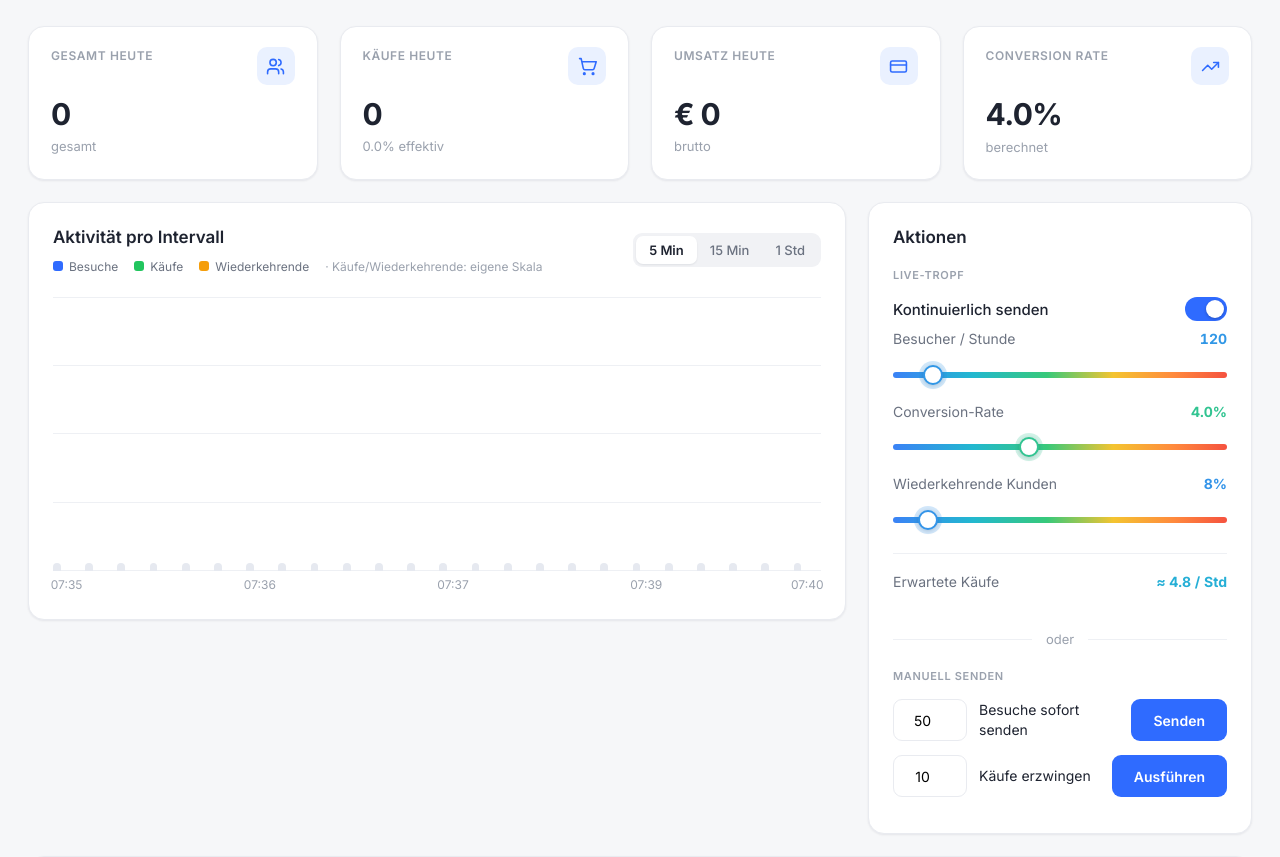
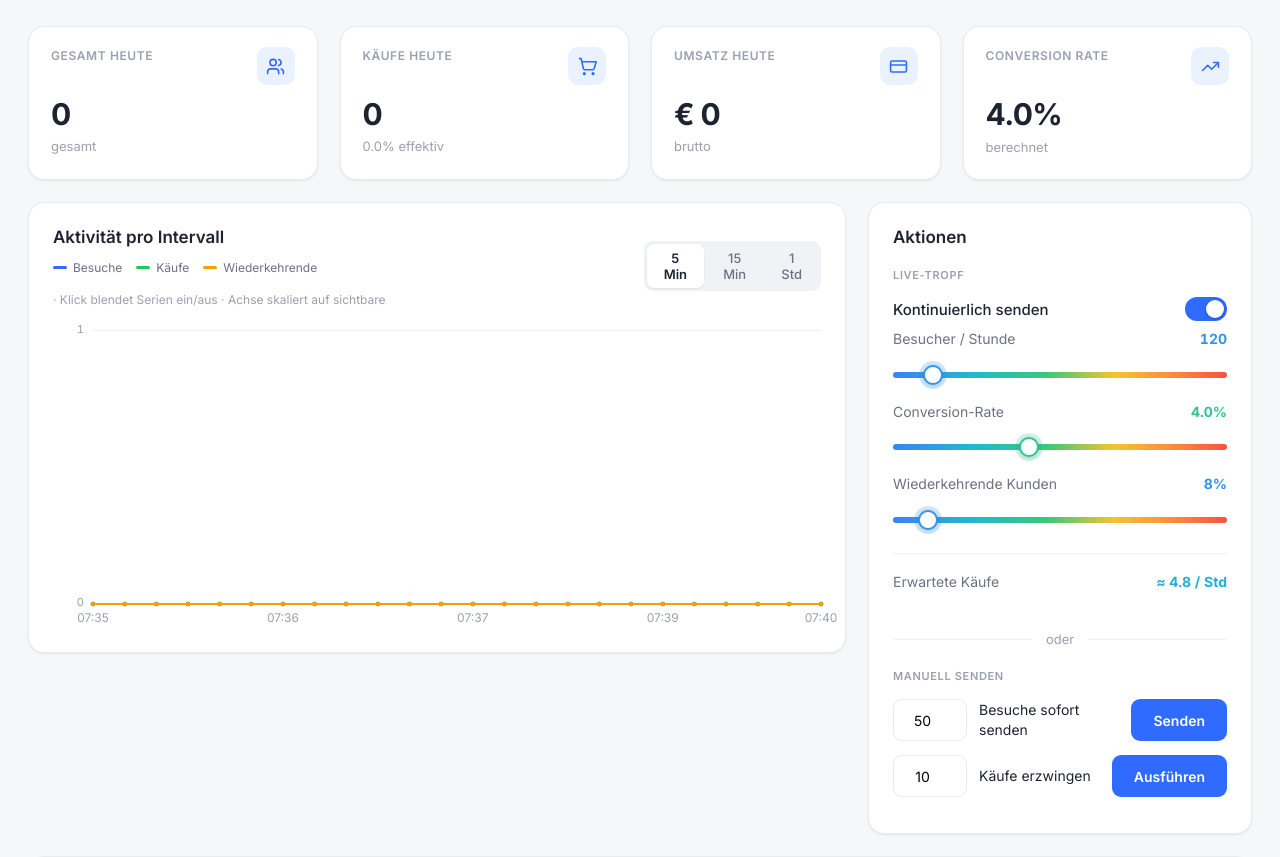
Before and after one commit to bbw-it/m392_matomo-woocommerce-trafficlab, a Flask app: page / in a window 1280 px wide. Shown: the part 70-927 px from the top of the page. Run offline with Flask 3, Linux system fonts and the light colour scheme.

Commit message:
feat(lab): Aktivitäts-Diagramm als Liniendiagramm mit umschaltbaren Serien
Balken → SVG-Liniendiagramm (Besuche/Käufe/Wiederkehrende). Serien per Klick
auf die Legende ein-/ausblendbar; Y-Achse skaliert auf die SICHTBAREN Serien
(blendet man Besuche aus, zoomt sie auf die Konversionen, ganzzahlige Ticks).

Behebt die irreführende verdeckte Doppelskala: vorher wirkte 1 Kauf höher als
6 Besuche. Jetzt eine ehrliche Achse mit beschrifteten Gitterlinien, Hover-
Band mit Führungslinie + Tooltip (ausgeblendete Serien durchgestrichen),
korrekte Grammatik. Verifiziert via node-Syntaxcheck, DOM-Mock-Render und
visuellem Screenshot (beide Achsen-Zustände).

Co-Authored-By: Claude Opus 4.8 <noreply@anthropic.com>

```diff
--- a/traffic/templates/index.html
+++ b/traffic/templates/index.html
@@ -71,29 +71,35 @@
     color:var(--gray); padding:6px 13px; border-radius:7px; cursor:pointer; transition:.15s}
   .seg button.on{background:var(--card); color:var(--ink); box-shadow:0 1px 2px rgba(16,24,40,.08); font-weight:600}
   .plot{position:relative; height:300px; padding-bottom:26px}
-  .grid{position:absolute; left:0; right:0; top:0; bottom:26px; display:flex; flex-direction:column; justify-content:space-between; pointer-events:none}
-  .grid i{height:1px; background:var(--line2)}
-  .bars{position:relative; height:100%; display:flex; align-items:flex-end; gap:5px}
-  .slot{position:relative; flex:1 1 0; min-width:0; height:100%; display:flex; align-items:flex-end}
-  /* drei Serien je Intervall: Besuche / Käufe / Wiederkehrend */
-  .grp{display:flex; align-items:flex-end; gap:2px; width:100%; height:100%}
-  .grp .b{flex:1 1 0; min-width:0; border-radius:4px 4px 0 0; transition:height .4s cubic-bezier(.2,.7,.2,1)}
-  .grp .b.v{background:var(--blue)}
-  .grp .b.p{background:var(--green)}
-  .grp .b.r{background:var(--orange)}
-  .grp .b.v.zero{background:#e6e9f0}
-  .slot:hover .b.v:not(.zero){background:var(--blue-d)}
-  /* Legende */
-  .legend{display:flex; gap:16px; margin-top:8px}
-  .legend .lg{display:inline-flex; align-items:center; gap:6px; font-size:12px; color:var(--gray)}
-  .legend .lg i{width:10px; height:10px; border-radius:3px; flex:none}
-  .slot .ax{position:absolute; bottom:-22px; left:50%; transform:translateX(-50%); font-size:12px; color:var(--mut); white-space:nowrap}
-  .slot .tip{position:absolute; bottom:100%; left:50%; transform:translate(-50%,-8px); background:var(--ink); color:#fff;
-    padding:6px 10px; border-radius:8px; font-size:12px; white-space:nowrap; opacity:0; pointer-events:none; transition:opacity .12s; z-index:5}
-  .slot .tip b{font-weight:700}
-  .slot .tip em{display:block; font-style:normal; opacity:.7; font-size:11px}
-  .slot .tip::after{content:''; position:absolute; top:100%; left:50%; transform:translateX(-50%); border:5px solid transparent; border-top-color:var(--ink)}
-  .slot:hover .tip{opacity:1}
+  .grid{position:absolute; left:40px; right:0; top:0; bottom:26px; display:flex; flex-direction:column; justify-content:space-between; pointer-events:none}
+  .grid .gl{position:relative; height:1px; background:var(--line2)}
+  .grid .gl span{position:absolute; right:100%; margin-right:9px; top:50%; transform:translateY(-50%);
+    font-size:11px; color:var(--mut); font-variant-numeric:tabular-nums; white-space:nowrap}
+  /* Liniendiagramm: SVG-Linien + transparente Hover-Bänder darüber */
+  .lc{position:absolute; left:40px; right:0; top:0; bottom:26px}
+  .lc svg{position:absolute; inset:0; width:100%; height:100%; overflow:visible}
+  .lc svg polyline{fill:none; stroke-width:2; stroke-linejoin:round; stroke-linecap:round}
+  .hov{position:absolute; inset:0}
+  .hb{position:absolute; top:0; bottom:0; transform:translateX(-50%)}
+  .hb::before{content:''; position:absolute; top:0; bottom:0; left:50%; width:1px; background:var(--line);
+    opacity:0; transform:translateX(-50%); transition:opacity .1s}
+  .hb:hover::before{opacity:1}
+  .hb .ax{position:absolute; bottom:-22px; left:50%; transform:translateX(-50%); font-size:12px; color:var(--mut); white-space:nowrap}
+  .tip{position:absolute; top:4px; left:50%; transform:translateX(-50%); background:var(--ink); color:#fff;
+    padding:6px 10px; border-radius:8px; font-size:12px; white-space:nowrap; opacity:0; pointer-events:none; transition:opacity .12s; z-index:6}
+  .hb:hover .tip{opacity:1}
+  .tip b{font-weight:700}
+  .tip em{display:block; font-style:normal; opacity:.7; font-size:11px; margin-top:2px}
+  .tip i{display:inline-block; width:8px; height:8px; border-radius:50%; margin-right:3px; vertical-align:middle}
+  .tip s{text-decoration:none; opacity:.4}
+  /* Legende = Serien-Umschalter (klickbar) */
+  .legend{display:flex; flex-wrap:wrap; gap:14px; margin-top:8px; align-items:center}
+  .legend .lg{display:inline-flex; align-items:center; gap:6px; font-size:12px; color:var(--gray);
+    background:0; border:0; padding:2px 0; font-family:var(--font); cursor:pointer}
+  .legend .lg i.ln{width:14px; height:3px; border-radius:2px; flex:none}
+  .legend .lg.off{opacity:.45; text-decoration:line-through}
+  .legend .lg.off i.ln{background:var(--mut)!important}
+  .legend .hint{font-size:12px; color:var(--mut)}
 
   /* ---------- aktionen ---------- */
   .akt h2{font-size:17px; font-weight:600; margin:0 0 18px}
@@ -228,11 +234,11 @@
       <div class="ch-head">
         <div>
           <h2>Aktivität pro Intervall</h2>
-          <div class="legend">
-            <span class="lg"><i style="background:var(--blue)"></i>Besuche</span>
-            <span class="lg"><i style="background:var(--green)"></i>Käufe</span>
-            <span class="lg"><i style="background:var(--orange)"></i>Wiederkehrende</span>
-            <span class="lg" style="color:var(--mut)">· Käufe/Wiederkehrende: eigene Skala</span>
+          <div class="legend" id="legend">
+            <button class="lg" data-s="v" type="button"><i class="ln" style="background:var(--blue)"></i>Besuche</button>
+            <button class="lg" data-s="p" type="button"><i class="ln" style="background:var(--green)"></i>Käufe</button>
+            <button class="lg" data-s="r" type="button"><i class="ln" style="background:var(--orange)"></i>Wiederkehrende</button>
+            <span class="hint">· Klick blendet Serien ein/aus · Achse skaliert auf sichtbare</span>
           </div>
         </div>
         <div class="seg" id="seg">
@@ -242,8 +248,8 @@
         </div>
       </div>
       <div class="plot">
-        <div class="grid"><i></i><i></i><i></i><i></i><i></i></div>
-        <div class="bars" id="chart"></div>
+        <div class="grid" id="grid"></div>
+        <div class="lc" id="chart"></div>
       </div>
     </div>
 
@@ -381,6 +387,16 @@ $('#seg').addEventListener('click', e=>{ const b=e.target.closest('button'); if(
   $('#seg').querySelectorAll('button').forEach(x=>x.classList.toggle('on', x===b));
   intervalMin=+b.dataset.min; if(window._hist) drawChart(window._hist); });
 
+// Serien ein-/ausblenden (Klick auf die Legende) – mind. eine Serie bleibt sichtbar
+$('#legend').addEventListener('click', e=>{
+  const b=e.target.closest('.lg'); if(!b||!b.dataset.s) return;
+  const k=b.dataset.s;
+  if(seriesOn[k] && Object.values(seriesOn).filter(Boolean).length===1) return;
+  seriesOn[k]=!seriesOn[k];
+  b.classList.toggle('off', !seriesOn[k]);
+  if(window._hist) drawChart(window._hist);
+});
+
 // log clear (client-seitig)
 $('#clear').addEventListener('click', ()=>{ cleared=Date.now()/1000; $('#log').innerHTML=''; });
 
@@ -389,9 +405,21 @@ function flash(id){ const c=$(id).closest('.kpi'); c.classList.remove('flash');
 const N_BARS=24;
 function pad2(n){ return String(n).padStart(2,'0'); }
 function clock(t){ const d=new Date(t*1000); return pad2(d.getHours())+':'+pad2(d.getMinutes()); }
+const seriesOn = {v:true, p:true, r:true};   // Sichtbarkeit je Serie (Legende schaltet)
+const SERIES = [
+  {k:'v', col:'var(--blue)',   lab:'Besuche'},
+  {k:'p', col:'var(--green)',  lab:'Käufe'},
+  {k:'r', col:'var(--orange)', lab:'Wiederk.'},
+];
+function axisMax(x){             // schönes Achsen-Max; kleine Zählungen ganzzahlig
+  if(x<=6) return Math.max(1, Math.ceil(x));
+  const p=Math.pow(10,Math.floor(Math.log10(x))), f=x/p;
+  const n = f<=2?2 : f<=2.5?2.5 : f<=3?3 : f<=4?4 : f<=5?5 : f<=6?6 : f<=8?8 : 10;
+  return Math.ceil(n*p);
+}
 function drawChart(hist){
   window._hist=hist;
-  // pro Datenpunkt die Zuwächse je Serie (kumulierte Summen → Delta)
+  // pro Datenpunkt die Zuwächse je Serie (kumulierte Summen -> Delta)
   const pts=[]; for(let i=1;i<hist.length;i++) pts.push({
     t:hist[i].t,
     v:Math.max(0, hist[i].visits      - hist[i-1].visits),
@@ -403,28 +431,44 @@ function drawChart(hist){
   const buckets=[]; for(let b=0;b<N_BARS;b++) buckets.push({v:0,p:0,r:0, t:start+(b+0.5)*bw});
   pts.forEach(pt=>{ if(pt.t>=start){ const idx=Math.min(N_BARS-1, Math.floor((pt.t-start)/bw));
     buckets[idx].v+=pt.v; buckets[idx].p+=pt.p; buckets[idx].r+=pt.r; } });
-  // Besuche und Käufe/Wiederkehrende haben sehr unterschiedliche Größenordnungen
-  // (z. B. 200 Besuche vs. 1 Kauf). Auf EINER Skala würde ein einzelner Besuchs-
-  // Spike die Käufe unsichtbar machen → eigene Skala: Besuche relativ zum Besuchs-
-  // Max, Käufe + Wiederkehrende relativ zu IHREM Max (gemeinsam, damit untereinander
-  // vergleichbar). Exakte Zahlen stehen im Tooltip.
-  const vMax  = Math.max(1, ...buckets.map(b=>b.v));
-  const prMax = Math.max(1, ...buckets.map(b=>Math.max(b.p,b.r)));
-  const hV  = n=> n>0 ? Math.round(8  + (n/vMax)  * 90) : 3;   // 0 = grauer Stummel
-  const hPR = n=> n>0 ? Math.round(34 + (n/prMax) * 64) : 0;   // ab 1 klar sichtbar
-  const bar=(n,cls,h,stub)=>
-    '<div class="b '+cls+(n===0&&stub?' zero':'')+'" style="height:'+h+'%"></div>';
-  $('#chart').innerHTML = buckets.map((b,i)=>{
-    const ax = (i%6===0 || i===N_BARS-1) ? '<span class="ax">'+clock(b.t)+'</span>' : '';
-    const tip='<span class="tip"><b>'+b.v+'</b> Besuche · <b>'+b.p+'</b> Käufe · <b>'+b.r+'</b> wiederk.<em>'+clock(b.t)+'</em></span>';
-    return '<div class="slot"><div class="grp">'
-      + bar(b.v,'v',hV(b.v),true)
-      + bar(b.p,'p',hPR(b.p),false)
-      + bar(b.r,'r',hPR(b.r),false)
-      + '</div>'+tip+ax+'</div>';
+
+  // EINE Skala, die sich auf die SICHTBAREN Serien einstellt: Käufe/Wiederkehrende sind
+  // viel seltener als Besuche -> blendet man Besuche aus, zoomt die Achse auf sie. So
+  // bleibt es ehrlich (keine verdeckte zweite Skala) und trotzdem ablesbar.
+  const visKeys = SERIES.filter(s=>seriesOn[s.k]).map(s=>s.k);
+  let dataMax=1; buckets.forEach(b=> visKeys.forEach(k=>{ if(b[k]>dataMax) dataMax=b[k]; }));
+  const max = axisMax(dataMax);
+
+  // Y-Achse: bei kleinem Max ganzzahlige Linien, sonst 5 Linien (oben max ... unten 0)
+  const ticks = max<=6 ? Array.from({length:max+1},(_,k)=>max-k)
+                       : [0,1,2,3,4].map(k=>Math.round(max*(4-k)/4));
+  $('#grid').innerHTML = ticks.map(v=>'<div class="gl"><span>'+nf.format(v)+'</span></div>').join('');
+
+  // Pixelmaße des Plot-Bereichs -> scharfe SVG-Linien/Punkte (1:1-viewBox)
+  const host=$('#chart'), W=host.clientWidth||600, H=host.clientHeight||240;
+  const X=i=> (N_BARS<2?0:i/(N_BARS-1))*W;
+  const Y=n=> H - (n/max)*H;
+
+  const lines = SERIES.filter(s=>seriesOn[s.k]).map(s=>
+      '<polyline points="'+buckets.map((b,i)=>X(i).toFixed(1)+','+Y(b[s.k]).toFixed(1)).join(' ')+'" style="stroke:'+s.col+'"/>'
+    + buckets.map((b,i)=>'<circle cx="'+X(i).toFixed(1)+'" cy="'+Y(b[s.k]).toFixed(1)+'" r="2.3" style="fill:'+s.col+'"/>').join('')
+  ).join('');
+
+  const bands = buckets.map((b,i)=>{
+    const ax=(i%6===0||i===N_BARS-1)?'<span class="ax">'+clock(b.t)+'</span>':'';
+    const items = SERIES.map(s=>{
+      const t='<i style="background:'+s.col+'"></i><b>'+nf.format(b[s.k])+'</b> '+s.lab;
+      return seriesOn[s.k] ? t : '<s>'+t+'</s>';
+    }).join(' · ');
+    const left=((N_BARS<2?0:i/(N_BARS-1))*100).toFixed(2), w=(100/(N_BARS-1)).toFixed(3);
+    return '<span class="hb" style="left:'+left+'%; width:'+w+'%">'
+         + '<span class="tip">'+items+'<em>'+clock(b.t)+'</em></span>'+ax+'</span>';
   }).join('');
+
+  host.innerHTML = '<svg preserveAspectRatio="none" viewBox="0 0 '+W+' '+H+'">'+lines+'</svg>'
+                 + '<div class="hov">'+bands+'</div>';
 }
-
+window.addEventListener('resize', ()=>{ if(window._hist) drawChart(window._hist); });
 function drawSpark(hist){
   const pts=[]; for(let i=1;i<hist.length;i++) pts.push(Math.max(0,hist[i].visits-hist[i-1].visits));
   const s=pts.slice(-16); if(s.length<2){ $('#spark').innerHTML=''; return; }
```
